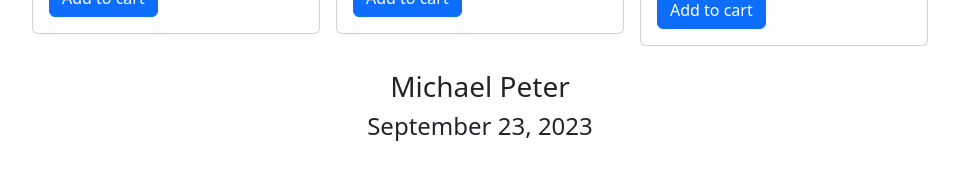
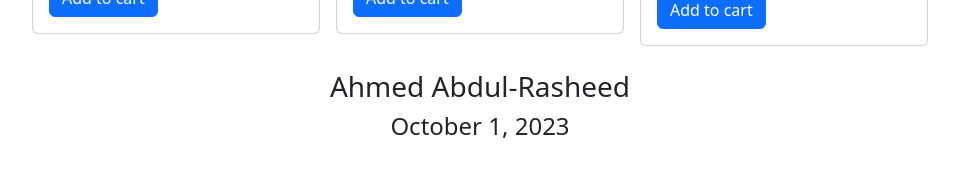
Before and after one commit to Rasheed87/gomycode-jsx_checkpoint, a React (Create React App) app: page / in a window 1280 px wide. Shown: the part 593-772 px from the top of the page, without its empty margins (160-1119 px from the left). Built offline with nearby package versions, Linux system fonts and the light colour scheme.

Commit message:
feat: changes made

```diff
--- a/src/App.jsx
+++ b/src/App.jsx
@@ -3,7 +3,7 @@ import Card from "react-bootstrap/Card";
 import Button from "react-bootstrap/Button";
 
 export default function App() {
-  const myName = "Michael Peter";
+  const myName = " Ahmed Abdul-Rasheed";
 
   return (
     <main>
@@ -32,7 +32,7 @@ export default function App() {
 
       <article>
         <h3>{myName}</h3>
-        <h4>September 23, 2023</h4>
+        <h4>October 1, 2023</h4>
       </article>
     </main>
   );
```
